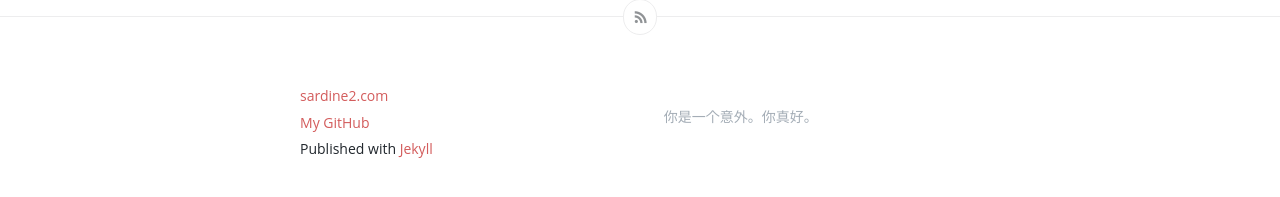
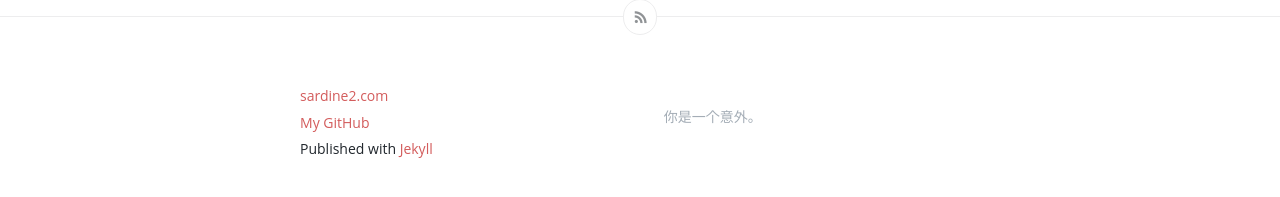
Before and after one commit to sardine2/wangshourong, a Jekyll site: the page built from index.html, in a window 1280 px wide and 900 px high, scrolled down 4466 px. Shown: the part 683-880 px from the top of the window. Built offline with Jekyll 4.4.1, drawn with Linux system fonts in a browser that asks for light colours; the list of posts is cut into pages by our own code.

Commit message:
Update _config.yml

```diff
--- a/_config.yml
+++ b/_config.yml
@@ -2,7 +2,7 @@
 title: Just for You
 header-img: "img/autumn2.jpg"
 tagline: "吉光片羽"
-description: "你是一个意外。你真好。"
+description: "你是一个意外。"
 baseurl: ""
 url: "http://sardine2.com"
 #url: "http://localhost:4000"
```
